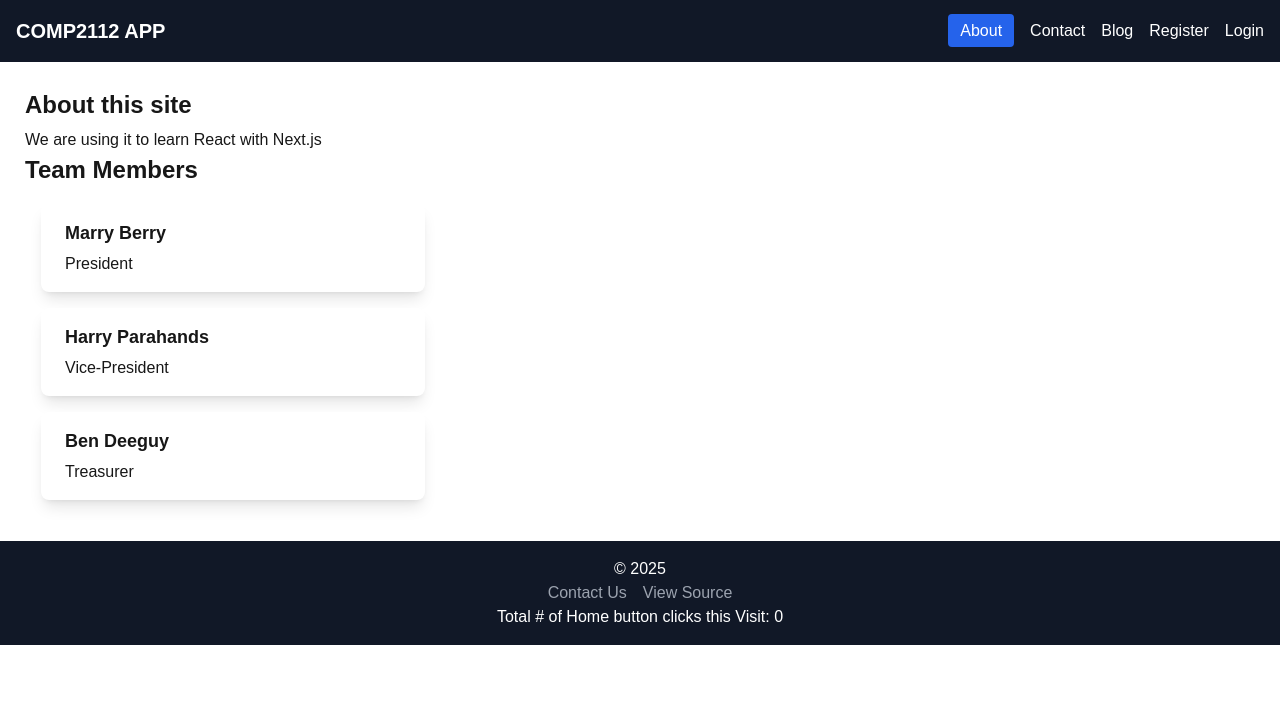
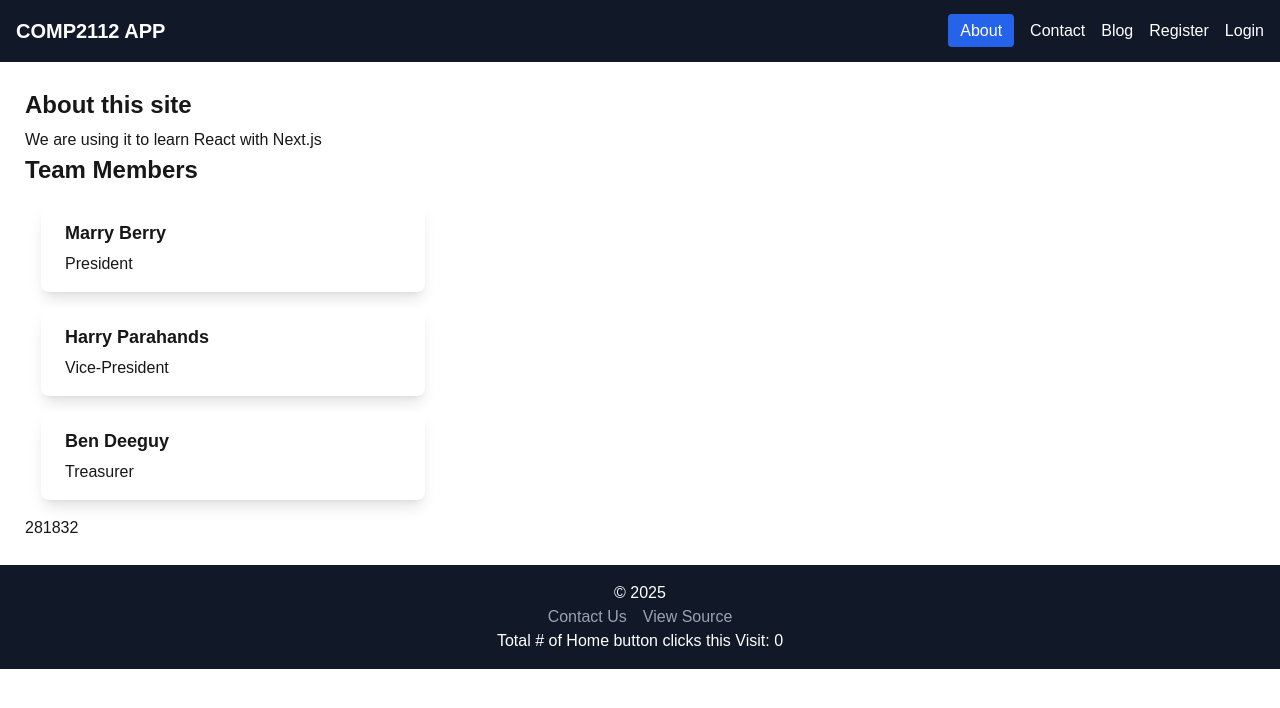
Before and after one commit to Tara-Fortis/my-app, a Next.js app: page /about in a window 1280 px wide. Shown: the top 708 px of the page. Built offline with nearby package versions, Linux system fonts and the light colour scheme.

Commit message:
security patch

```diff
--- a/package.json
+++ b/package.json
@@ -12,7 +12,7 @@
   "dependencies": {
     "html-to-react": "^1.7.0",
     "mkcert": "^3.2.0",
-    "next": "15.5.3",
+    "next": "15.5.7",
     "react": "19.1.0",
     "react-dom": "19.1.0",
     "react-hook-form": "^7.64.0",
--- a/src/app/about/page.tsx
+++ b/src/app/about/page.tsx
@@ -3,7 +3,11 @@ import PageTitle from "../components/PageTitle";
 
 
 export default function About() {
+    const array1: number[] = [1, 4, 9, 16];
+    const map1: number[] = array1.map(x => x * 2);
+
     return (
+
         <main>
             <PageTitle title="About" />
             <h1>About this site</h1>
@@ -15,6 +19,7 @@ export default function About() {
                 <Member name="Ben Deeguy" title="Treasurer" />
                 {/* Passing components to the Props */}
             </section>
+            <p>{map1}</p>
         </main>
     );
 }
```
Also changed, not shown: src/app/layout.tsx (line endings or trailing spaces), 1 other file (tests, documents, lock files or other folders).
